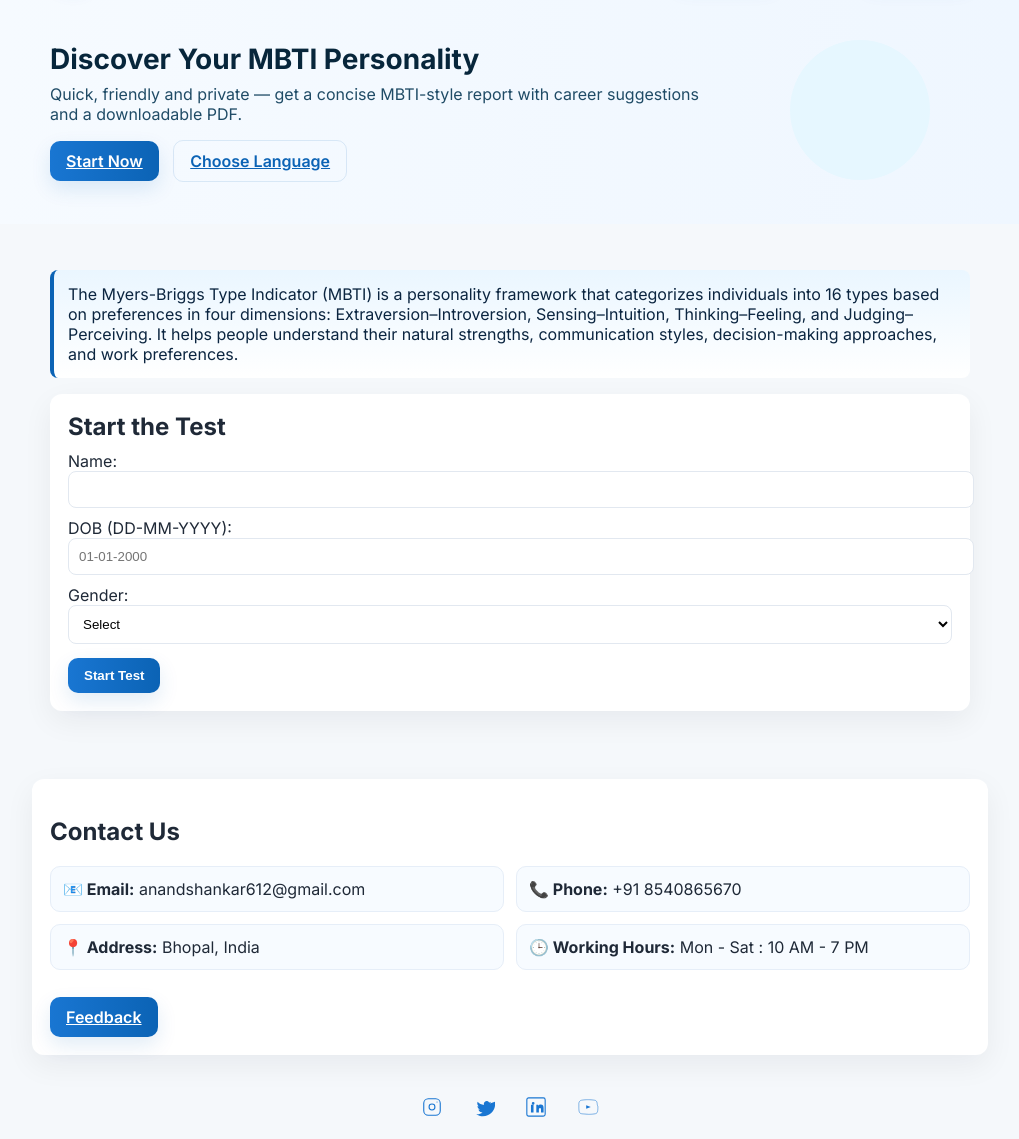
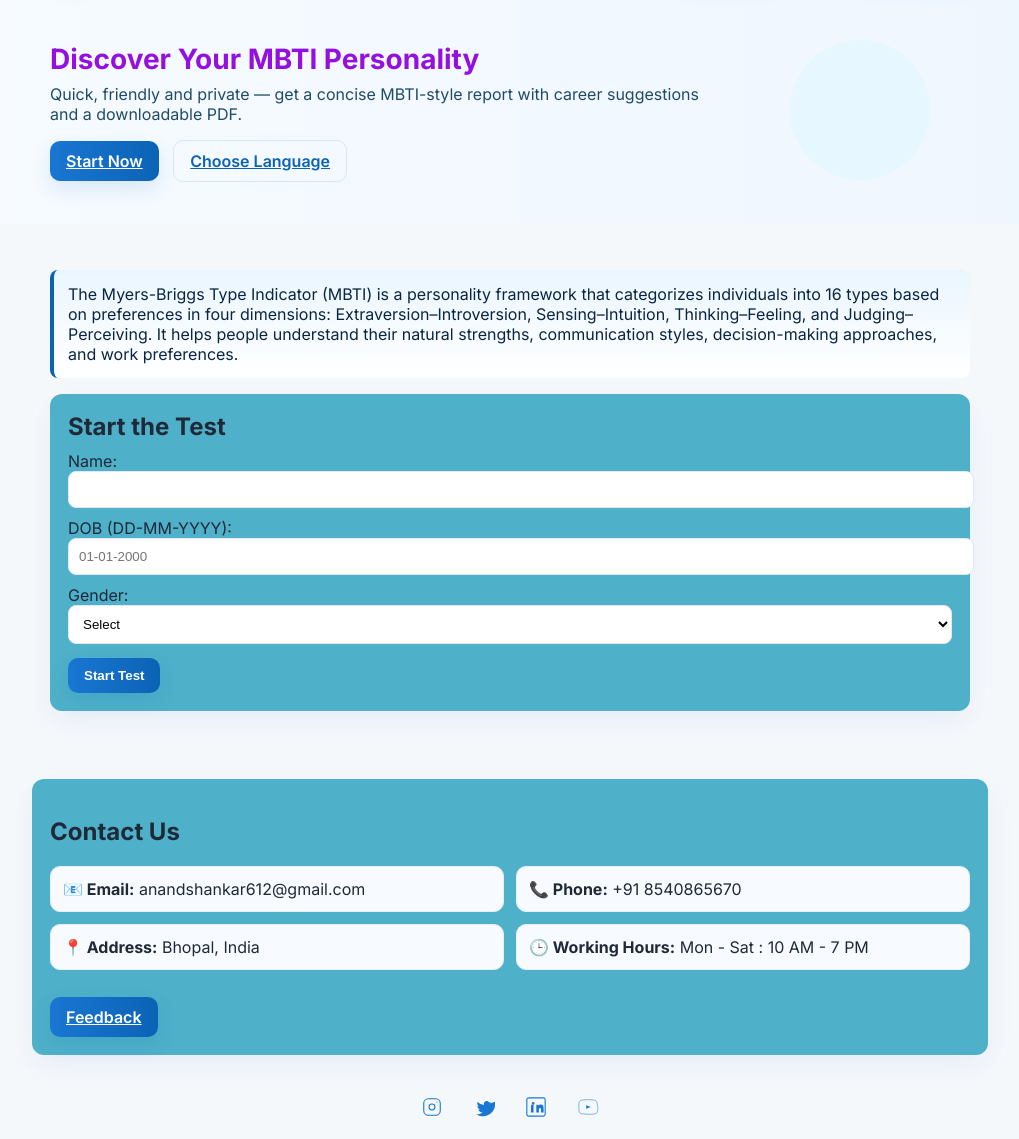
Before and after one commit to anandshankar1110-dotcom/MBTI, a Flask app: page / in a window 1280 px wide. Shown: the part 75-1214 px from the top of the page, without its empty margins (130-1149 px from the left). Run offline with Flask 2, Linux system fonts and the light colour scheme.

Commit message:
Update app

```diff
--- a/static/css/style.css
+++ b/static/css/style.css
@@ -52,13 +52,13 @@ h1{margin-top:0}
 /* Hero */
 .hero{background:linear-gradient(90deg,#f7fbff 0%,#eef6ff 100%);padding:40px 0}
 .hero-inner{max-width:920px;margin:0 auto;padding:0 18px;display:flex;gap:28px;align-items:center;justify-content:space-between}
-.hero h1{font-size:28px;margin:0;color:#07263b}
+.hero h1{font-size:28px;margin:0;color:#9410e0}
 .lead{color:#1f4b66;margin-top:8px;margin-bottom:16px}
 .hero-cta .btn{margin-right:10px}
 .main-card{padding:22px;background:transparent}
-.card{background:#fff;border-radius:12px;box-shadow:0 10px 30px rgba(15,23,42,0.06);padding:18px;margin-bottom:16px}
+.card{background:#4eb0c9;border-radius:12px;box-shadow:0 10px 30px rgba(15, 71, 202, 0.06);padding:18px;margin-bottom:16px}
 .card-form h2{margin-top:0;margin-bottom:8px}
-.choices button{margin-right:10px;background:linear-gradient(90deg,#0b63b5,#1976d2);color:#fff;padding:10px 16px;border-radius:8px;border:0}
+.choices button{margin-right:10px;background:linear-gradient(90deg,#0b63b5,#077cdb);color:#fff;padding:10px 16px;border-radius:8px;border:0}
 .form-actions{margin-top:14px}
 
 @media (max-width:720px){
@@ -172,7 +172,7 @@ h1{margin-top:0}
 }
 .feedback-container {
 
-    background:rgb(108, 122, 141);
+    background:rgb(221, 225, 230);
     justify-content: center;
     max-width: 800px;
     margin: 90px auto;
```
